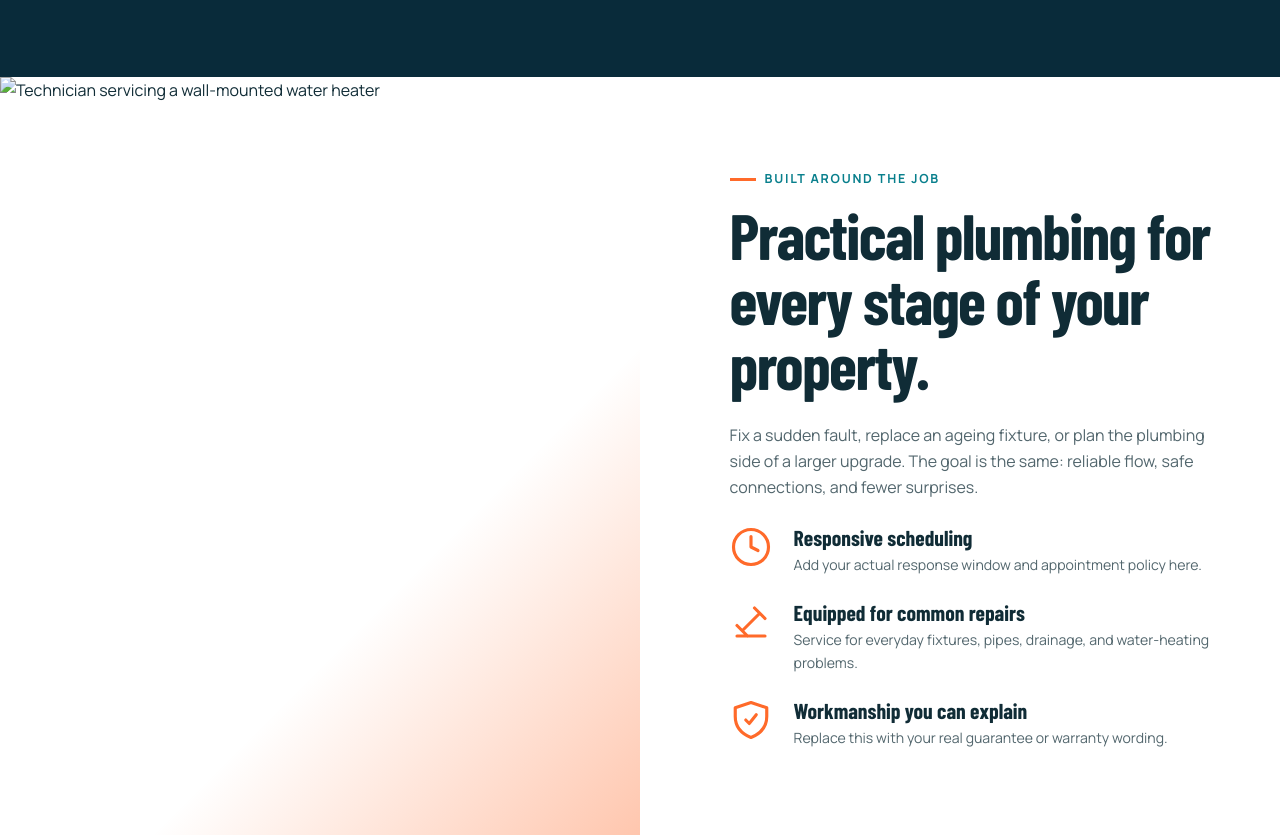
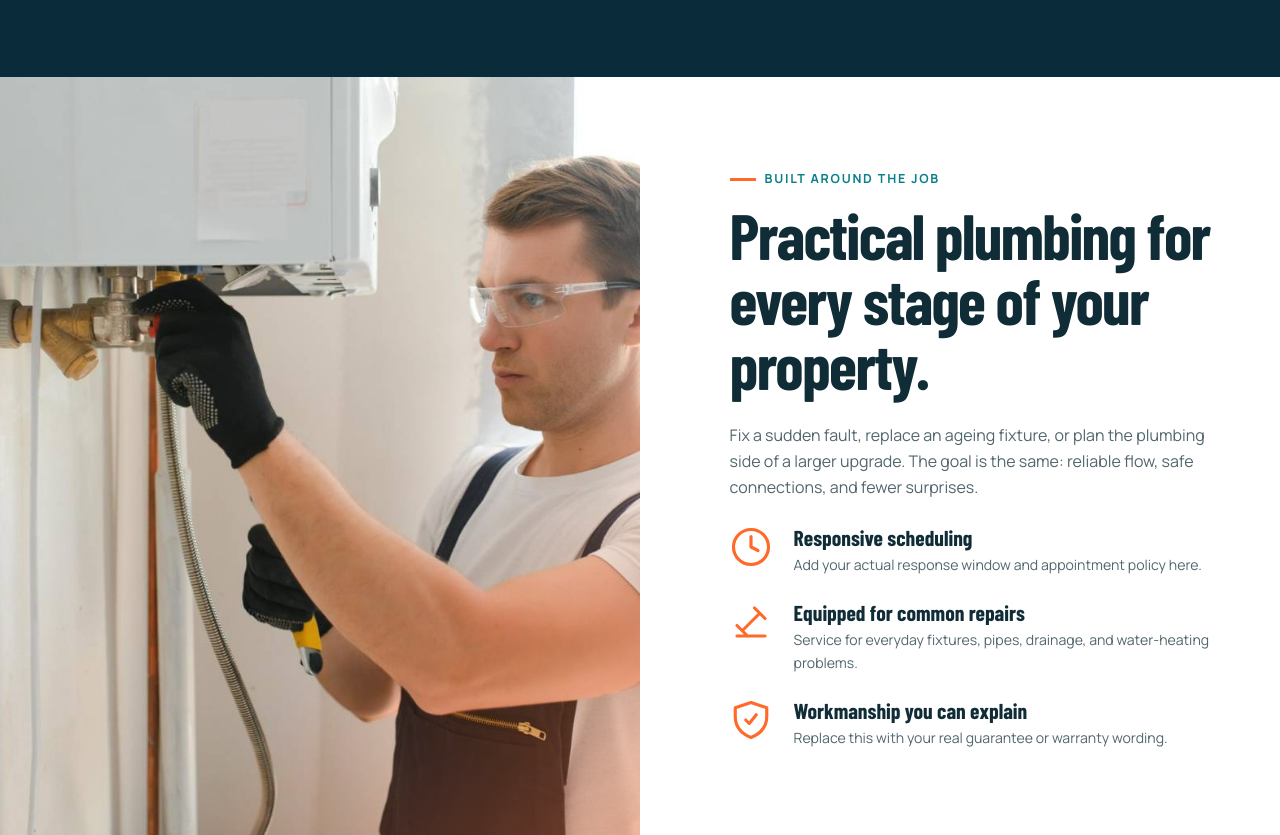
Before and after one commit to haramazher/plumbing-service, a plain HTML site: page index.html in a window 1280 px wide. Shown: the part 3905-4740 px from the top of the page. Drawn offline with nearby package versions, Linux system fonts and the light colour scheme; a web font is replaced by a local one.

Commit message:
Point image refs to uploaded filenames

```diff
--- a/index.html
+++ b/index.html
@@ -96,7 +96,7 @@
     /* Closing conversion section */
     .contact{padding:0;background:var(--navy);position:relative;overflow:hidden}.contact:before{content:"";position:absolute;inset:0 58% 0 0;background:var(--orange);clip-path:polygon(0 0,100% 0,86% 100%,0 100%)}.contact-grid{min-height:440px;grid-template-columns:1.15fr .85fr;gap:90px;position:relative;padding-top:68px;padding-bottom:68px}.contact h2{font-size:clamp(3.2rem,5.5vw,5.5rem);line-height:.88;max-width:610px}.contact p{max-width:580px;margin-top:20px}.closing-actions{display:flex;gap:12px;flex-wrap:wrap;margin-top:28px}.contact .closing-actions .btn{background:#fff;color:var(--navy)}.contact .closing-actions .btn.secondary{background:transparent;color:#fff;border-color:rgba(255,255,255,.7)}.contact-details{align-content:center}.contact-details a,.contact-details span{background:rgba(255,255,255,.08);border-bottom:1px solid rgba(255,255,255,.16);padding:18px 20px;color:#fff}.contact-details a:hover{background:rgba(255,255,255,.14)}
 
-    @media(max-width:900px){.hero{min-height:940px}.hero:after{inset:0;top:0;opacity:.42;background:linear-gradient(0deg,var(--navy) 4%,rgba(9,43,58,.9) 55%,rgba(9,43,58,.38)),url(services.webp) 58% top/cover no-repeat}.hero-stage{min-height:840px;grid-template-columns:1fr;align-content:center;gap:34px;padding:70px 0 164px}.hero-copy{max-width:720px}.hero-panel{width:min(460px,100%);margin:0;align-self:auto}.hero-rail .wrap{grid-template-columns:1fr 1fr}.hero-proof{min-height:82px}.hero-proof:last-child{display:none}.problem-grid{grid-template-columns:1fr 1fr}.problem:nth-child(2){border-right:0}.problem:nth-child(-n+2){border-bottom:1px solid #315461}.property-layout{grid-template-columns:1fr;gap:44px}.property-intro{position:static}.contact:before{inset:0;background:var(--orange);clip-path:none}.contact-grid{grid-template-columns:1fr;gap:40px;min-height:auto}.contact-details{grid-template-columns:repeat(3,1fr)}}
+    @media(max-width:900px){.hero{min-height:940px}.hero:after{inset:0;top:0;opacity:.42;background:linear-gradient(0deg,var(--navy) 4%,rgba(9,43,58,.9) 55%,rgba(9,43,58,.38)),url(86deba18-27eb-4a52-9229-e917be6714c8.webp) 58% top/cover no-repeat}.hero-stage{min-height:840px;grid-template-columns:1fr;align-content:center;gap:34px;padding:70px 0 164px}.hero-copy{max-width:720px}.hero-panel{width:min(460px,100%);margin:0;align-self:auto}.hero-rail .wrap{grid-template-columns:1fr 1fr}.hero-proof{min-height:82px}.hero-proof:last-child{display:none}.problem-grid{grid-template-columns:1fr 1fr}.problem:nth-child(2){border-right:0}.problem:nth-child(-n+2){border-bottom:1px solid #315461}.property-layout{grid-template-columns:1fr;gap:44px}.property-intro{position:static}.contact:before{inset:0;background:var(--orange);clip-path:none}.contact-grid{grid-template-columns:1fr;gap:40px;min-height:auto}.contact-details{grid-template-columns:repeat(3,1fr)}}
     @media(max-width:620px){.hero{min-height:970px}.hero-stage{min-height:860px;padding:54px 0 180px}.hero h1{font-size:3.55rem;line-height:.87}.hero h1 em{margin-top:7px}.hero-lead{font-size:.92rem;margin:20px 0 24px}.hero .btn{min-height:51px;padding:0 18px}.hero-note{gap:12px;flex-direction:column;align-items:flex-start}.hero-panel{padding:22px}.hero-panel h3{font-size:1.65rem}.hero-panel li{font-size:.74rem}.hero-rail .wrap{width:100%;grid-template-columns:1fr}.hero-proof{padding:13px 16px;min-height:72px;border-right:0;border-bottom:1px solid var(--line)}.hero-proof:nth-child(2){border-bottom:0}.problem-guide{padding:74px 0}.problem-grid{grid-template-columns:1fr}.problem{border-right:0;border-bottom:1px solid #315461!important}.problem:last-child{border-bottom:0!important}.property-row{grid-template-columns:42px 1fr;padding:21px 18px}.property-row strong{grid-column:2}.contact-grid{padding-top:58px;padding-bottom:62px}.contact h2{font-size:3.3rem}.contact-details{grid-template-columns:1fr}.closing-actions{flex-direction:column}.closing-actions .btn{width:100%}}
     @media(prefers-reduced-motion:reduce){.hero:before,.hero-copy,.hero-panel{animation:none}.problem:after{transition:none}}
   </style>
@@ -163,7 +163,7 @@
 
     <section class="band"><div class="wrap process"><div class="reveal"><span class="eyebrow">How service works</span><h2>From first call to final check.</h2><p style="margin-top:18px">A simple process keeps the job understandable and the next step clear.</p></div><div class="steps"><div class="step reveal"><b>01</b><h3>Describe the issue</h3><p>Share what you can see, where it is happening, and when it started.</p></div><div class="step reveal"><b>02</b><h3>Assess & explain</h3><p>The plumbing problem is inspected and the recommended work is explained.</p></div><div class="step reveal"><b>03</b><h3>Repair & verify</h3><p>Approved work is completed, checked, and the area is left orderly.</p></div></div></div></section>
 
-    <section class="feature"><div class="feature-img reveal"><img src="cta.jpg" alt="Technician servicing a wall-mounted water heater"></div><div class="feature-copy reveal"><span class="eyebrow">Built around the job</span><h2>Practical plumbing for every stage of your property.</h2><p>Fix a sudden fault, replace an ageing fixture, or plan the plumbing side of a larger upgrade. The goal is the same: reliable flow, safe connections, and fewer surprises.</p><div class="benefit"><svg class="icon" viewBox="0 0 24 24"><path d="M12 22a10 10 0 1 0 0-20 10 10 0 0 0 0 20Z"/><path d="M12 6v6l4 2"/></svg><div><h3>Responsive scheduling</h3><p>Add your actual response window and appointment policy here.</p></div></div><div class="benefit"><svg class="icon" viewBox="0 0 24 24"><path d="M4 20h16M7 17l10-10M14 4l6 6M4 14l6 6"/></svg><div><h3>Equipped for common repairs</h3><p>Service for everyday fixtures, pipes, drainage, and water-heating problems.</p></div></div><div class="benefit"><svg class="icon" viewBox="0 0 24 24"><path d="M12 22C7 20 3 16 3 10V5l9-3 9 3v5c0 6-4 10-9 12Z"/><path d="m9 12 2 2 4-5"/></svg><div><h3>Workmanship you can explain</h3><p>Replace this with your real guarantee or warranty wording.</p></div></div></div></section>
+    <section class="feature"><div class="feature-img reveal"><img src="56ccf56c-6ce7-4aa0-b6db-c690f8ffd077.jfif" alt="Technician servicing a wall-mounted water heater"></div><div class="feature-copy reveal"><span class="eyebrow">Built around the job</span><h2>Practical plumbing for every stage of your property.</h2><p>Fix a sudden fault, replace an ageing fixture, or plan the plumbing side of a larger upgrade. The goal is the same: reliable flow, safe connections, and fewer surprises.</p><div class="benefit"><svg class="icon" viewBox="0 0 24 24"><path d="M12 22a10 10 0 1 0 0-20 10 10 0 0 0 0 20Z"/><path d="M12 6v6l4 2"/></svg><div><h3>Responsive scheduling</h3><p>Add your actual response window and appointment policy here.</p></div></div><div class="benefit"><svg class="icon" viewBox="0 0 24 24"><path d="M4 20h16M7 17l10-10M14 4l6 6M4 14l6 6"/></svg><div><h3>Equipped for common repairs</h3><p>Service for everyday fixtures, pipes, drainage, and water-heating problems.</p></div></div><div class="benefit"><svg class="icon" viewBox="0 0 24 24"><path d="M12 22C7 20 3 16 3 10V5l9-3 9 3v5c0 6-4 10-9 12Z"/><path d="m9 12 2 2 4-5"/></svg><div><h3>Workmanship you can explain</h3><p>Replace this with your real guarantee or warranty wording.</p></div></div></div></section>
 
     <section class="property-types"><div class="wrap property-layout">
       <div class="property-intro reveal"><span class="eyebrow">Plumbing that fits the property</span><h2>The right approach for the space.</h2><p>A family home, rental, shop, or managed building can have very different access, timing, and handover needs. Tell us how the property is used so the work can be planned properly.</p></div>
```
